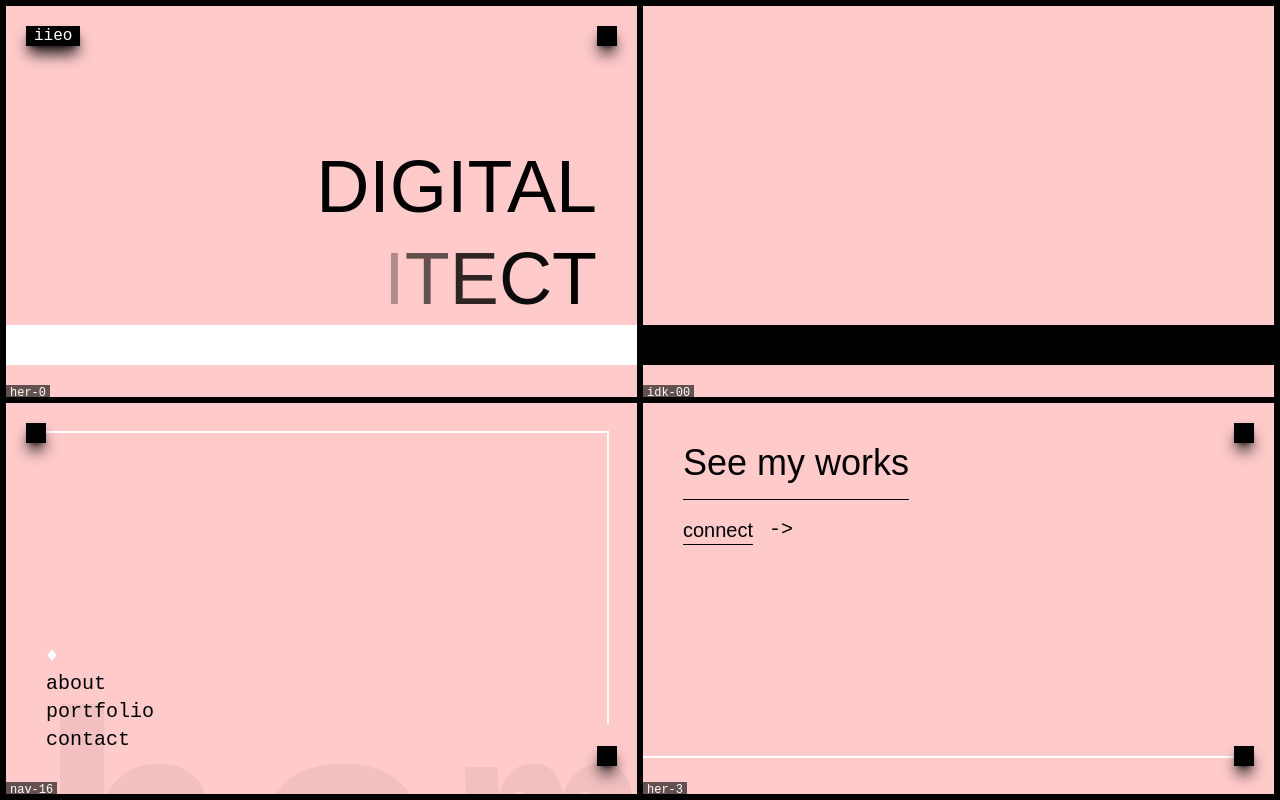
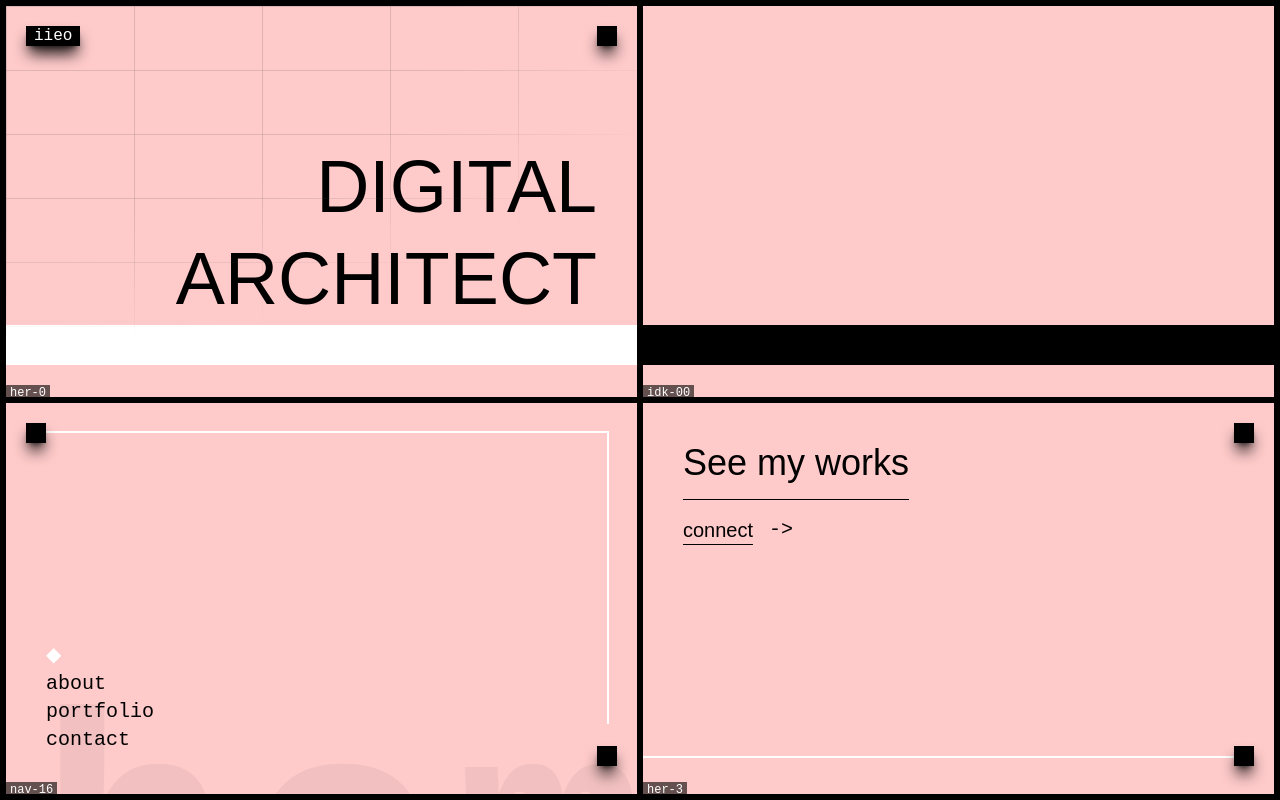
Before and after one commit to iieono/portfolio-4, a React (Vite) app: page / in a window 1280 px wide. Built offline with nearby package versions, Linux system fonts and the light colour scheme; a web font is replaced by a local one.

Commit message:
update-home

```diff
--- a/src/components/Left.jsx
+++ b/src/components/Left.jsx
@@ -68,7 +68,7 @@ function Left({ nav, toggleNav, setNav }) {
 
     // Animate each letter
     gsap.fromTo(
-      firstH1.children,
+      secondH1.children,
       { opacity: 0 },
       {
         opacity: 1,
@@ -87,13 +87,13 @@ function Left({ nav, toggleNav, setNav }) {
     );
 
     gsap.fromTo(
-      secondH1.children,
+      firstH1.children,
       { opacity: 0 },
       {
         opacity: 1,
         duration: 0.5,
         stagger: -0.1,
-        delay: 2, // delay to start after firstH1 animation
+        delay: 1, // delay to start after firstH1 animation
       }
     );
   });
@@ -109,6 +109,7 @@ function Left({ nav, toggleNav, setNav }) {
         <p className="overflow-visible select-none">iieo</p>
       </div>
       <div data-comp="her-0" className="component top nav-not justify-between">
+        <div class="absolute bottom-0 left-0 right-0 top-0 bg-[linear-gradient(to_right,#4f4f4f2e_1px,transparent_1px),linear-gradient(to_bottom,#4f4f4f2e_1px,transparent_1px)] bg-[size:8rem_4rem] [mask-image:radial-gradient(ellipse_100%_80%_at_0%_0%,#000_70%,transparent_110%)]"></div>
         <div></div>
         <div className="flex py-10 px-2 flex-col items-end  unbounded font-light">
           <h1 className="hero-1 text-[4.6rem]"> DIGITAL</h1>
@@ -145,7 +146,7 @@ function Left({ nav, toggleNav, setNav }) {
               location.pathname === "/" ? "active nav-item" : "nav-item"
             }`}
           >
-            {location.pathname != "/" ? "home" : "♦"}
+            {location.pathname != "/" ? "home" : "◆"}
           </Link>
           <Link
             to="/about"
@@ -153,7 +154,7 @@ function Left({ nav, toggleNav, setNav }) {
               location.pathname === "/about" ? "active nav-item" : "nav-item"
             }`}
           >
-            {location.pathname != "/about" ? "about" : "♦"}
+            {location.pathname != "/about" ? "about" : "◆"}
           </Link>
           <Link
             to="/portfolio"
@@ -163,7 +164,7 @@ function Left({ nav, toggleNav, setNav }) {
                 : "nav-item"
             }`}
           >
-            {location.pathname != "/portfolio" ? "portfolio" : "♦"}
+            {location.pathname != "/portfolio" ? "portfolio" : "◆"}
           </Link>
           <Link
             to="/contact"
@@ -171,7 +172,7 @@ function Left({ nav, toggleNav, setNav }) {
               location.pathname === "/contact" ? "active nav-item" : "nav-item"
             }`}
           >
-            {location.pathname != "/contact" ? "contact" : "♦"}
+            {location.pathname != "/contact" ? "contact" : "◆"}
           </Link>
           <div className=" lg:hidden z-10  bottom-7 lg:right-7 lg:bottom-10 w-full h-[2px] absolute bg-white "></div>
         </div>
```
